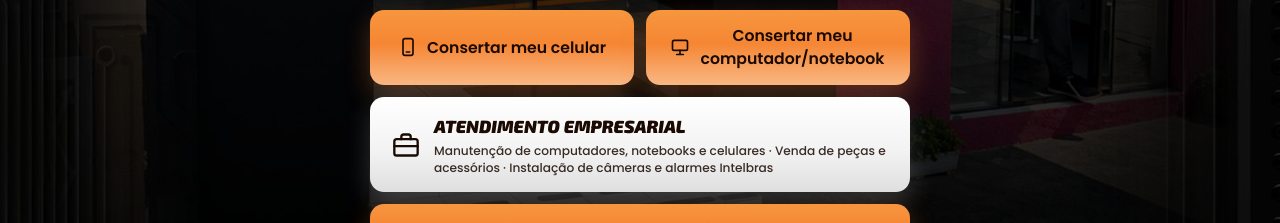
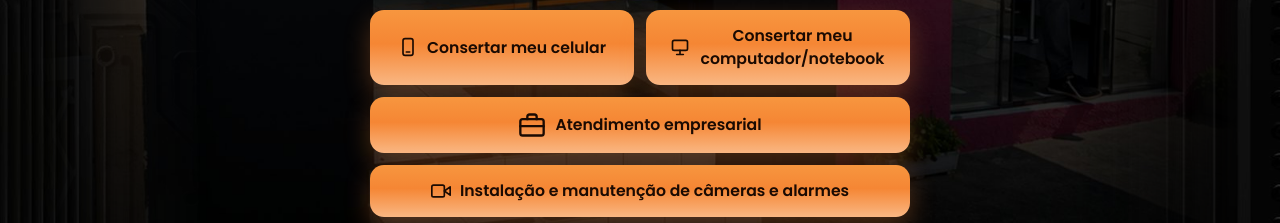
Before and after one commit to pauloddev/f1informatica, a plain HTML site: page index.html in a window 1280 px wide. Shown: the part 983-1206 px from the top of the page. Drawn offline with Linux system fonts and the light colour scheme.

Commit message:
Botão Atendimento empresarial: só o título, em laranja
Co-Authored-By: Claude Sonnet 5.5 <noreply@anthropic.com>
Claude-Session: https://claude.ai/code/session_01AbjRSMnqDsXo8qrgoHkNSS

```diff
--- a/index.html
+++ b/index.html
@@ -95,9 +95,8 @@ body::before,body::after{z-index:3!important;opacity:.7!important;filter:drop-sh
 .pb{position:relative;margin-top:-14px;padding:26px 16px 14px;display:flex;align-items:center;justify-content:center;gap:12px;background:linear-gradient(180deg,#f7963f 0%,#f58634 55%,#e9732a 100%);clip-path:polygon(0 14px,100% 0,100% 100%,0 100%);color:#1a0a02}
 .pb svg{width:24px;height:24px;flex:none}
 .pb span{font-family:'Exo 2',sans-serif;font-style:italic;font-weight:900;text-transform:uppercase;font-size:1.2rem;letter-spacing:.02em}
-@media(max-width:700px){.pgrid{grid-template-columns:1fr}.pb span{font-size:1.05rem}}.btn.emp{width:100%;max-width:100%;text-align:left;gap:14px;padding:16px 22px}.btn.emp span{display:flex;flex-direction:column;gap:4px}.btn.emp b{font-family:'Exo 2',sans-serif;font-style:italic;font-weight:900;text-transform:uppercase;font-size:1.1rem}.btn.emp small{font-size:.76rem;font-weight:500;line-height:1.35;opacity:.85}.btn.emp svg{width:28px;height:28px}
+@media(max-width:700px){.pgrid{grid-template-columns:1fr}.pb span{font-size:1.05rem}}.btn.emp{width:100%;max-width:100%}.btn.emp span{display:flex;flex-direction:column;gap:4px}.btn.emp b{font-family:'Exo 2',sans-serif;font-style:italic;font-weight:900;text-transform:uppercase;font-size:1.1rem}.btn.emp small{font-size:.76rem;font-weight:500;line-height:1.35;opacity:.85}.btn.emp svg{width:28px;height:28px}
 .cta:first-of-type{max-width:540px;margin-left:auto;margin-right:auto}.cta .btn.gold{flex:1 1 220px}.cta .btn.gold.emp{flex:1 1 100%}
-.btn.gold.emp{background:linear-gradient(180deg,#fff 0%,#f3f3f3 55%,#d6d6d6 120%)!important;color:#1a0a02!important;box-shadow:0 10px 26px rgba(255,255,255,.18)!important}.cta .btn.gold.cam{flex:1 1 100%}
 </style></head><body>
 <div class="herobg"></div>
 <header class="hero">
@@ -108,7 +107,7 @@ body::before,body::after{z-index:3!important;opacity:.7!important;filter:drop-sh
   <div class="cta">
     <a class="btn gold" href="https://wa.me/554336233889?text=Ol%C3%A1%2C%20vim%20pelo%20linkpage%20e%20quero%20consertar%20meu%20celular%21" target="_blank" rel="noopener"><svg viewBox="0 0 24 24" fill="none" stroke="currentColor" stroke-width="2" stroke-linecap="round" stroke-linejoin="round"><rect x="6" y="2" width="12" height="20" rx="2.5"/><path d="M10 18h4"/></svg>Consertar meu celular</a>
     <a class="btn gold" href="https://wa.me/554336233889?text=Ol%C3%A1%2C%20vim%20pelo%20linkpage%20e%20quero%20consertar%20meu%20computador%21" target="_blank" rel="noopener"><svg viewBox="0 0 24 24" fill="none" stroke="currentColor" stroke-width="2" stroke-linecap="round" stroke-linejoin="round"><rect x="3" y="4" width="18" height="12" rx="2"/><path d="M8 21h8M12 16v5"/></svg>Consertar meu computador/notebook</a>
-    <a class="btn gold emp" href="https://wa.me/554336233889?text=Ol%C3%A1%2C%20vim%20pelo%20linkpage%20e%20quero%20atendimento%20empresarial%21" target="_blank" rel="noopener"><svg viewBox="0 0 24 24" fill="none" stroke="currentColor" stroke-width="2" stroke-linecap="round" stroke-linejoin="round"><rect x="2" y="7" width="20" height="14" rx="2"/><path d="M16 7V5a2 2 0 0 0-2-2h-4a2 2 0 0 0-2 2v2M2 13h20"/></svg><span><b>Atendimento empresarial</b><small>Manutenção de computadores, notebooks e celulares · Venda de peças e acessórios · Instalação de câmeras e alarmes Intelbras</small></span></a>
+    <a class="btn gold emp" href="https://wa.me/554336233889?text=Ol%C3%A1%2C%20vim%20pelo%20linkpage%20e%20quero%20atendimento%20empresarial%21" target="_blank" rel="noopener"><svg viewBox="0 0 24 24" fill="none" stroke="currentColor" stroke-width="2" stroke-linecap="round" stroke-linejoin="round"><rect x="2" y="7" width="20" height="14" rx="2"/><path d="M16 7V5a2 2 0 0 0-2-2h-4a2 2 0 0 0-2 2v2M2 13h20"/></svg>Atendimento empresarial</a>
     <a class="btn gold cam" href="https://wa.me/554336233889?text=Ol%C3%A1%2C%20vim%20pelo%20linkpage%20e%20quero%20instala%C3%A7%C3%A3o%20ou%20manuten%C3%A7%C3%A3o%20de%20c%C3%A2meras%20e%20alarmes%21" target="_blank" rel="noopener"><svg viewBox="0 0 24 24" fill="none" stroke="currentColor" stroke-width="2" stroke-linecap="round" stroke-linejoin="round"><path d="M23 7l-7 5 7 5z"/><rect x="1" y="5" width="15" height="14" rx="2"/></svg>Instalação e manutenção de câmeras e alarmes</a>
   </div>
   <div class="cta" style="margin-top:12px">
```
